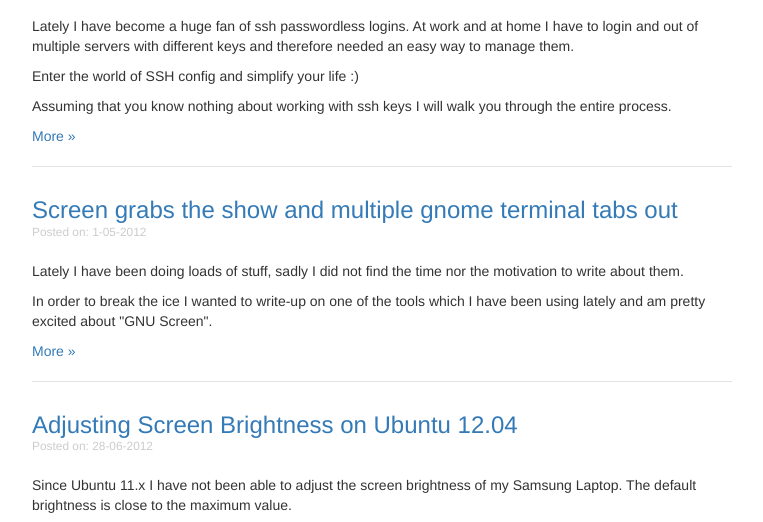
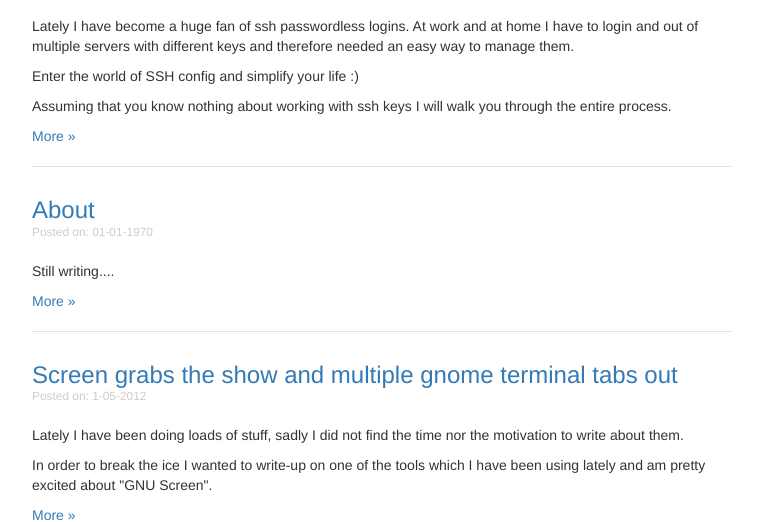
Before and after one commit to ifthikhan/blog-osaurs, a Flask app: page / in a window 1280 px wide. Shown: the part 2651-3173 px from the top of the page, without its empty margins (258-1021 px from the left). Run offline with Flask 2, Linux system fonts and the light colour scheme; some libraries are stand-ins or nearby versions.

Commit message:
Minor refactoring and added the about page.

```diff
--- a/main.py
+++ b/main.py
@@ -4,11 +4,13 @@
 from collections import defaultdict
 
 from flask import Flask, render_template
-from markdown import markdown
+from flaskext.markdown import Markdown
+
 
 POSTS_PATH = "posts"
 
 app = Flask(__name__)
+Markdown(app)
 
 
 @app.route("/", methods=['GET'])
@@ -24,12 +26,10 @@
 
 
 def _get_posts_list():
-    #return [Post.from_file("hello-world.md")]
     return [Post.from_file(f) for f in os.listdir(POSTS_PATH)
             if f.endswith("md")]
 
 
-# TODO: Python documentation from within.
 class Post(object):
 
     def __init__(self, title, body, slug, published, tags):
@@ -38,17 +38,11 @@
         #TODO: Wrap it in datetime
         self.published = published
         self.tags = tags
-        self._body = body
+        self.body = body
 
     @property
     def excerpt_marker(self):
         return "<more/>"
-
-    @property
-    def body(self, html=True):
-        if html:
-            return markdown(self._body)
-        return self._body
 
     @property
     def excerpt(self):
@@ -57,10 +51,6 @@
     @property
     def path(self):
         return self.slug[:-3]
-
-    def to_dict(self):
-        return {"title": self.title, "body": self.body, "slug": self.slug,
-                "published": self.published, "tags": self.tags}
 
     @classmethod
     def from_file(cls, filename):
--- /dev/null
+++ b/posts/about.md
@@ -0,0 +1,5 @@
+Title: About
+Published: 01-01-1970
+Tags: About
+
+Still writing....
--- a/requirements.txt
+++ b/requirements.txt
@@ -1,4 +1,5 @@
 Flask==0.10.1
+Flask-Markdown==0.3
 Jinja2==2.7.1
 Markdown==2.3.1
 MarkupSafe==0.18
--- a/templates/home.html
+++ b/templates/home.html
@@ -8,7 +8,7 @@
         <li>
             <h3><a href="/posts/{{ post.path}}">{{ post.title }}</a></h3>
             <p class="published">Posted on: {{ post.published }}</p>
-            {% autoescape false %} {{ post.excerpt }} {% endautoescape %}
+            {% autoescape false %} {{ post.excerpt|markdown }} {% endautoescape %}
             <p><a href="/posts/{{ post.path}}">More &raquo;</a>
             <!--<p>Tags: {{ post.tags }}</p>-->
         </li>
--- a/templates/layout.html
+++ b/templates/layout.html
@@ -20,7 +20,7 @@
                 <ul class="nav nav-pills pull-right">
                     <!--<li class="active"><a href="/">Home</a></li>-->
                     <li><a href="/">Home</a></li>
-                    <li><a href="#">About</a></li>
+                    <li><a href="{{ url_for('display_post', slug='about') }}">About</a></li>
                 </ul>
                 <h1 class="text-muted">Ifthikhan: A Geeky Lion</h1>
             </div>
--- a/templates/post.html
+++ b/templates/post.html
@@ -5,6 +5,6 @@
 {% block content %}
     <h2>{{ post.title }}</h2>
     <p class="published">Posted on: {{ post.published }}</p>
-    {% autoescape false %} {{ post.body }} {% endautoescape %}
+    {% autoescape false %} {{ post.body|markdown }} {% endautoescape %}
     <!--<p> {{ post.tags }}-->
 {% endblock %}
```
